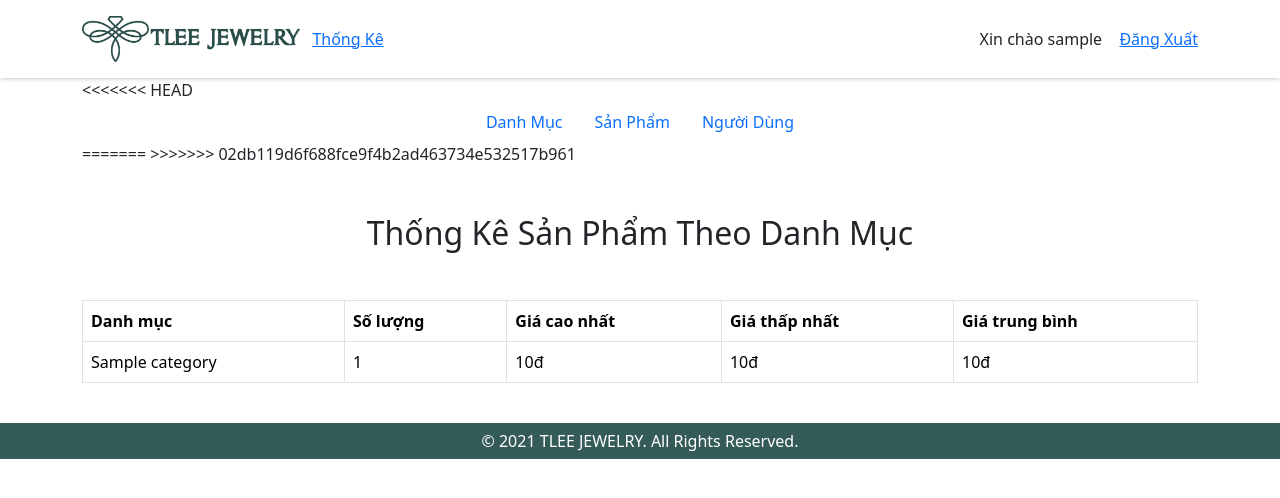
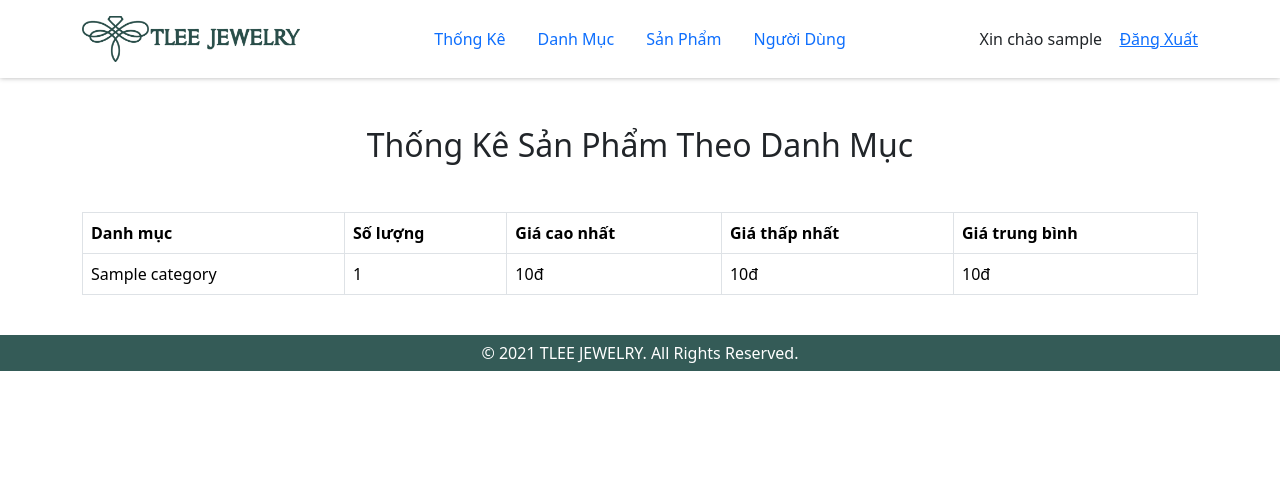
Before and after one commit to le-quel/DA1-Hau, a PHP site: page /admin/index.php?page=statistical in a window 1280 px wide. Shown: the top 498 px of the page. Run offline with PHP 8.4, Linux system fonts and the light colour scheme; the visitor is signed in with stand-in values (Sample User, id 1); tables that the repository leaves empty or names only in its code hold one stand-in row (values such as "Sample post").

Commit message:
cho Cong Minh css nhu cac

```diff
--- a/admin/views/header.php
+++ b/admin/views/header.php
@@ -29,9 +29,21 @@ if (isset($_SESSION["admin"]) && is_array($_SESSION["admin"]) && (count($_SESSIO
                 </a>
             </div>
 
-            <ul class="admin__menu">
-                <li><a href="index.php?page=statistical">Thống Kê</a></li>
-            </ul>
+            <ul class="nav justify-content-center">
+        <li class="nav-item">
+            <a class="nav-link active" href="index.php?page=statistical">Thống Kê</a>
+        </li>
+        <li class="nav-item">
+            <a class="nav-link active" href="index.php?page=category">Danh Mục</a>
+        </li>
+        <li class="nav-item">
+            <a class="nav-link " href="index.php?page=product">Sản Phẩm</a>
+        </li>
+        <li class="nav-item">
+            <a class="nav-link" href="index.php?page=user">Người Dùng</a>
+        </li>
+
+    </ul>
 
             <div class="header__logout flex">
                 <p>Xin chào
--- a/admin/views/home.php
+++ b/admin/views/home.php
@@ -1,5 +1,5 @@
 <main>
-    <ul class="nav justify-content-center">
+    <!-- <ul class="nav justify-content-center">
         <li class="nav-item">
             <a class="nav-link active" href="index.php?page=category">Danh Mục</a>
         </li>
@@ -10,6 +10,6 @@
             <a class="nav-link" href="index.php?page=user">Người Dùng</a>
         </li>
 
-    </ul>
+    </ul> -->
     Trang Home
 </main>
--- a/admin/views/statistical/statistical.php
+++ b/admin/views/statistical/statistical.php
@@ -18,22 +18,6 @@ foreach ($list_tksp as $tksp) {
 ?>
 <main>
     <div class="container">
-<<<<<<< HEAD
-        <ul class="nav justify-content-center">
-            <li class="nav-item">
-                <a class="nav-link active" href="index.php?page=category">Danh Mục</a>
-            </li>
-            <li class="nav-item">
-                <a class="nav-link " href="index.php?page=product">Sản Phẩm</a>
-            </li>
-            <li class="nav-item">
-                <a class="nav-link" href="index.php?page=user">Người Dùng</a>
-            </li>
-
-        </ul>
-
-=======
->>>>>>> 02db119d6f688fce9f4b2ad463734e532517b961
         <h2 class="text-center my-5">Thống Kê Sản Phẩm Theo Danh Mục</h2>
 
         <table class="table table-bordered">
--- a/assets/css/style.css
+++ b/assets/css/style.css
@@ -613,6 +613,33 @@ b {
   padding-left: 0;
   margin-bottom: 0;
 }
+/* Style for the menu container */
+.admin__menu {
+  list-style-type: none;
+  margin: 0;
+  padding: 0;
+}
+
+/* Style for the menu items */
+.admin__menu li {
+  display: inline-block;
+  margin-right: 10px; /* Adjust the spacing between menu items */
+}
+
+/* Style for the menu links */
+.admin__menu a {
+  text-decoration: none;
+  color: #333; /* Adjust the text color */
+  padding: 5px 10px; /* Adjust the padding for each menu item */
+  border: 1px solid #ccc; /* Add a border to each menu item */
+  border-radius: 5px; /* Add rounded corners to the menu items */
+}
+
+/* Hover effect for the menu links */
+.admin__menu a:hover {
+  background-color: #f0f0f0; /* Change the background color on hover */
+}
+
 
 .header__logout p {
   margin-bottom: 0;
```
